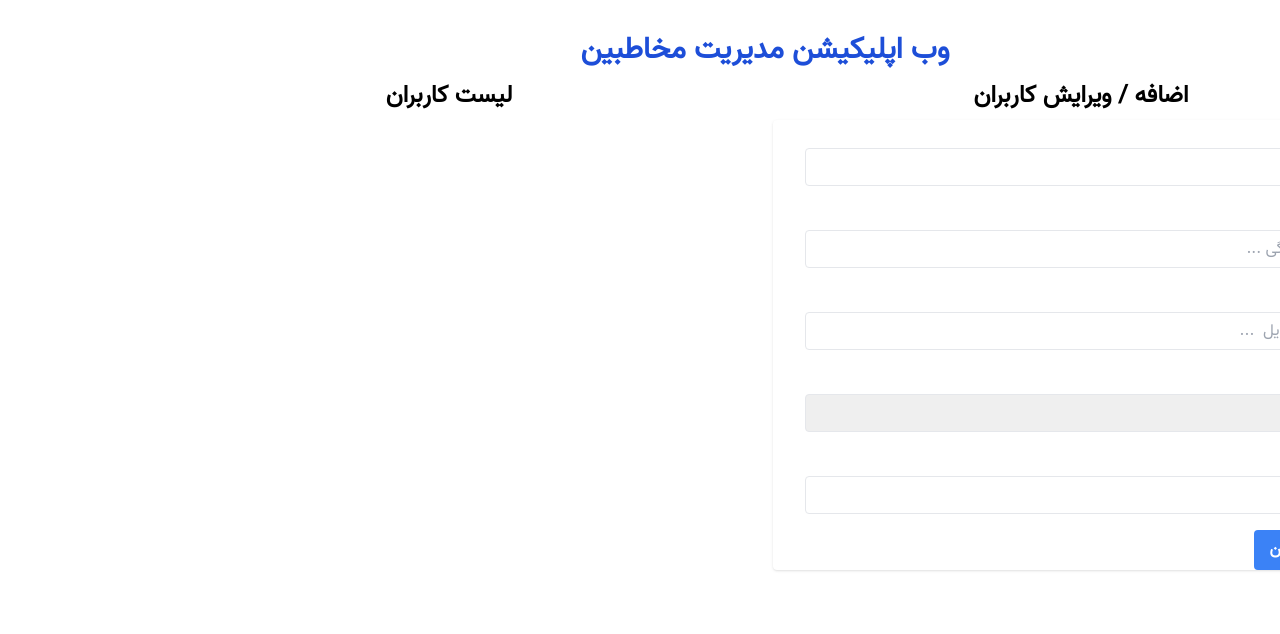
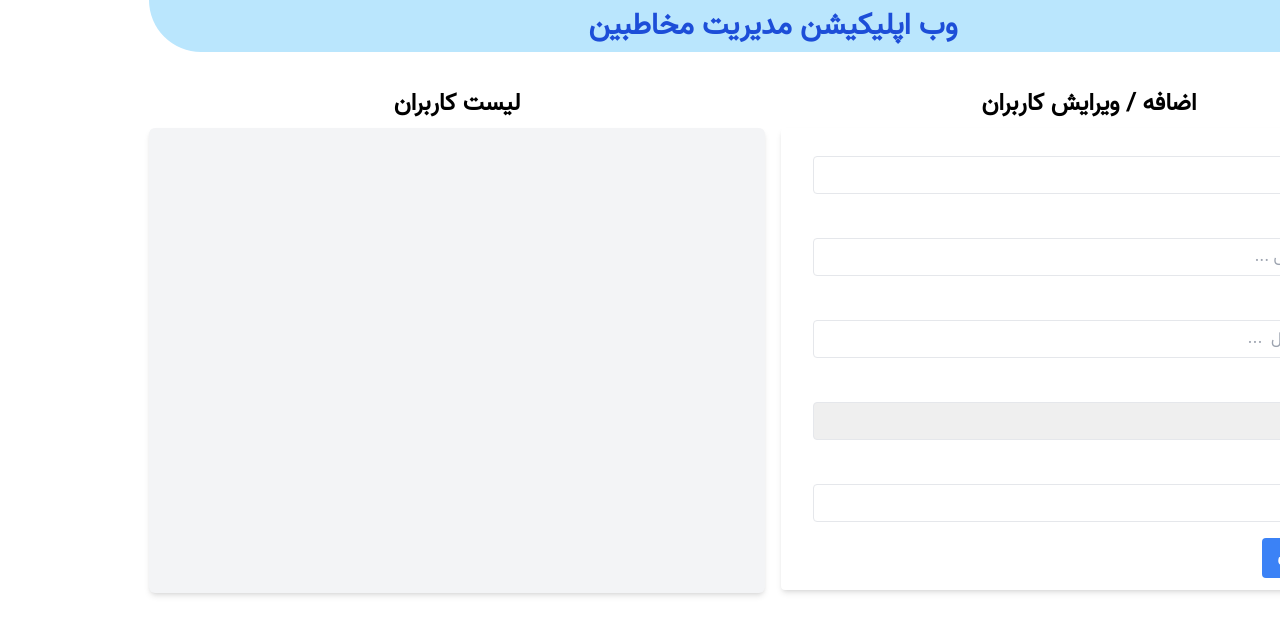
Before and after one commit to ehsanm-77/Login-Page-And-Contact-List, a React (Vite) app in the folder Contact-List/: page / in a window 1280 px wide. Shown: the top 634 px of the page. Built offline with nearby package versions, Linux system fonts and the light colour scheme.

Commit message:
add dark/light mode

```diff
--- a/Contact-List/src/index.css
+++ b/Contact-List/src/index.css
@@ -30,3 +30,45 @@ body,
 ::-webkit-scrollbar-thumb:hover {
   background: #555;
 }
+.modal {
+  position: absolute;
+  top: 50%;
+  left: 50%;
+  transform: translate(-50%, -50%);
+  max-width: 90%;
+  width: 400px;
+  max-height: 90%;
+  overflow: auto;
+}
+
+@media (max-width: 768px) {
+  .modal {
+    width: 90%;
+  }
+}
+.modal {
+  display: flex;
+  align-items: center;
+  justify-content: center;
+}
+
+.modal-overlay {
+  position: fixed;
+  top: 0;
+  left: 0;
+  right: 0;
+  bottom: 0;
+  background-color: rgba(0, 0, 0, 0.6);
+  display: flex;
+  align-items: center;
+  justify-content: center;
+}
+.dark-mode {
+  background-color: #1f2937;
+  color: #ffffff;
+}
+
+.light-mode {
+  background-color: #ffffff;
+  color: #000000;
+}
--- a/Contact-List/src/layout/ContactList/ContactList.tsx
+++ b/Contact-List/src/layout/ContactList/ContactList.tsx
@@ -32,6 +32,7 @@ const ContactList: React.FC = () => {
       [name]: value,
     }));
   };
+  const [mode, setMode] = useState('light');
 
   const handleSubmit = (e: React.FormEvent) => {
     e.preventDefault();
@@ -166,10 +167,15 @@ const ContactList: React.FC = () => {
   };
 
   return (
-    <div className="container mx-auto px-4 py-8">
-      <div className="text-3xl font-bold text-center mb-3 text-blue-700">
+    <div
+      className={`mx-auto px-4 ${mode === 'dark' ? 'dark-mode' : 'light-mode'}`}
+    >
+      <div className="text-3xl font-bold text-center mb-3 text-blue-700 bg-sky-200 relative rounded-b-full top-0 p-2">
         وب اپلیکیشن مدیریت مخاطبین
       </div>
+      <button onClick={() => setMode(mode === 'dark' ? 'light' : 'dark')}>
+        {mode === 'dark' ? 'Light Mode' : 'Dark Mode'}
+      </button>
       <div className="grid grid-cols-1 md:grid-cols-2 gap-4">
         <div className="mb-4">
           <h2 className="text-2xl text-center font-bold mb-2">
@@ -177,12 +183,16 @@ const ContactList: React.FC = () => {
           </h2>
           <form
             onSubmit={handleSubmit}
-            className="bg-white shadow rounded px-8"
+            className={`bg-white shadow-md rounded px-8 ${
+              mode == 'dark'
+                ? 'bg-gray-700 text-white'
+                : 'bg-gray-100 text-gray-700'
+            }`}
           >
             <div className="mb-4">
               <label
                 htmlFor="firstName"
-                className="block text-gray-700 text-sm font-bold mb-2"
+                className="block text-sm font-bold mb-2"
               >
                 نام:
               </label>
@@ -202,7 +212,7 @@ const ContactList: React.FC = () => {
             <div className="mb-4">
               <label
                 htmlFor="lastName"
-                className="block text-gray-700 text-sm font-bold mb-2"
+                className="block text-sm font-bold mb-2"
               >
                 نام خانوادگی:
               </label>
@@ -222,7 +232,7 @@ const ContactList: React.FC = () => {
             <div className="mb-4">
               <label
                 htmlFor="phoneNumber"
-                className="block text-gray-700 text-sm font-bold mb-2"
+                className="block text-sm font-bold mb-2"
               >
                 شماره موبایل:
               </label>
@@ -242,7 +252,7 @@ const ContactList: React.FC = () => {
             <div className="mb-4">
               <label
                 htmlFor="relation"
-                className="block text-gray-700 text-sm font-bold mb-2"
+                className="block text-sm font-bold mb-2"
               >
                 نسبت:
               </label>
@@ -264,10 +274,7 @@ const ContactList: React.FC = () => {
               </span>
             </div>
             <div className="mb-4">
-              <label
-                htmlFor="email"
-                className="block text-gray-700 text-sm font-bold mb-2"
-              >
+              <label htmlFor="email" className="block text-sm font-bold mb-2">
                 ایمیل:
               </label>
               <input
@@ -283,7 +290,7 @@ const ContactList: React.FC = () => {
             </div>
             <button
               type="submit"
-              className="bg-blue-500 hover:bg-blue-700 text-white font-bold py-2 px-4 rounded focus:outline-none focus:shadow-outline"
+              className="bg-blue-500 hover:bg-blue-700 text-white font-bold py-2 px-4 rounded focus:outline-none focus:shadow-outline mb-3"
             >
               {editingContactId ? 'ویرایش' : 'اضافه کردن'}
             </button>
@@ -291,11 +298,21 @@ const ContactList: React.FC = () => {
         </div>
         <div>
           <h2 className="text-2xl text-center font-bold mb-2">لیست کاربران</h2>
-          <div className="grid grid-cols-1 md:grid-cols-2 gap-4 h-[450px] overflow-y-scroll">
+          <div
+            className={`grid grid-cols-1 md:grid-cols-2 gap-4 shadow-md rounded-md h-[465px] overflow-y-scroll ${
+              mode == 'dark'
+                ? 'bg-gray-700 text-white'
+                : 'bg-gray-100 text-gray-700'
+            }`}
+          >
             {contacts.map((contact) => (
               <div
                 key={contact.id}
-                className="bg-white shadow rounded px-8 pt-6 pb-4 flex flex-col justify-between h-[200px]"
+                className={` ${
+                  mode == 'dark'
+                    ? 'bg-gray-600 text-white'
+                    : 'bg-gray-200 text-gray-700'
+                } shadow rounded px-8 pt-6 pb-4 flex flex-col justify-between h-[200px] m-2 shadow-md`}
               >
                 <div>
                   <p>
@@ -330,14 +347,17 @@ const ContactList: React.FC = () => {
             ))}
           </div>
         </div>
+        <div>
           <Modal
             isOpen={showDeleteConfirmation}
             onRequestClose={cancelDelete}
-          className="modal "
+            className="modal"
             overlayClassName="modal-overlay"
           >
-          <div className="text-center">
-            <p className="mb-4">آیا از حذف این مخاطب اطمینان دارید؟</p>
+            <div className="text-center rounded-full bg-gray-400 p-10">
+              <p className="mb-4 text-xl">
+                آیا از حذف این مخاطب اطمینان دارید؟
+              </p>
               <button
                 className="bg-red-500 hover:bg-red-700 text-white font-bold py-2 px-4 rounded mr-2"
                 onClick={confirmDelete}
@@ -354,6 +374,7 @@ const ContactList: React.FC = () => {
           </Modal>
         </div>
       </div>
+    </div>
   );
 };
 
```
Lines whose indentation alone changed are shown as unchanged.
